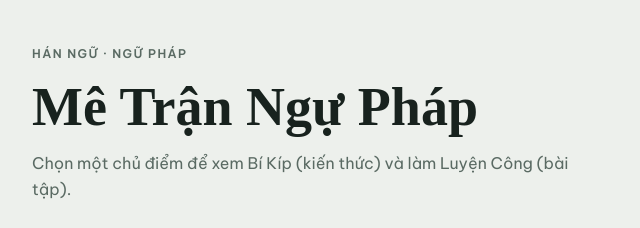
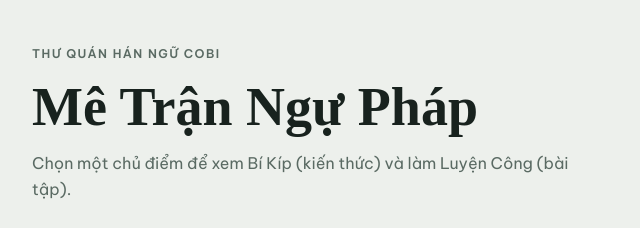
Before and after one commit to thuquanhanngucobi/thu-quan-han-ngu-cobi, a plain HTML site: page tang-thu-cac/NGUPHAP/HSK2.html in a window 1280 px wide. Shown: the top 228 px of the page, 244-884 px from the left. Drawn offline with Linux system fonts and the light colour scheme.

Commit message:
Update HSK2.html

```diff
--- a/tang-thu-cac/NGUPHAP/HSK2.html
+++ b/tang-thu-cac/NGUPHAP/HSK2.html
@@ -368,7 +368,7 @@ body.v-ss{margin:0;background:var(--paper);color:var(--ink);font:16px/1.6 var(--
 
 <div id="hub" class="hub">
   <header class="hub-head">
-    <div class="hub-eyebrow">Hán ngữ · Ngữ pháp</div>
+    <div class="hub-eyebrow">Thư Quán Hán Ngữ CoBi</div>
     <h1 class="hub-title">Mê Trận Ngự Pháp</h1>
     <p class="hub-lede">Chọn một chủ điểm để xem Bí Kíp (kiến thức) và làm Luyện Công (bài tập).</p>
   </header>
```
